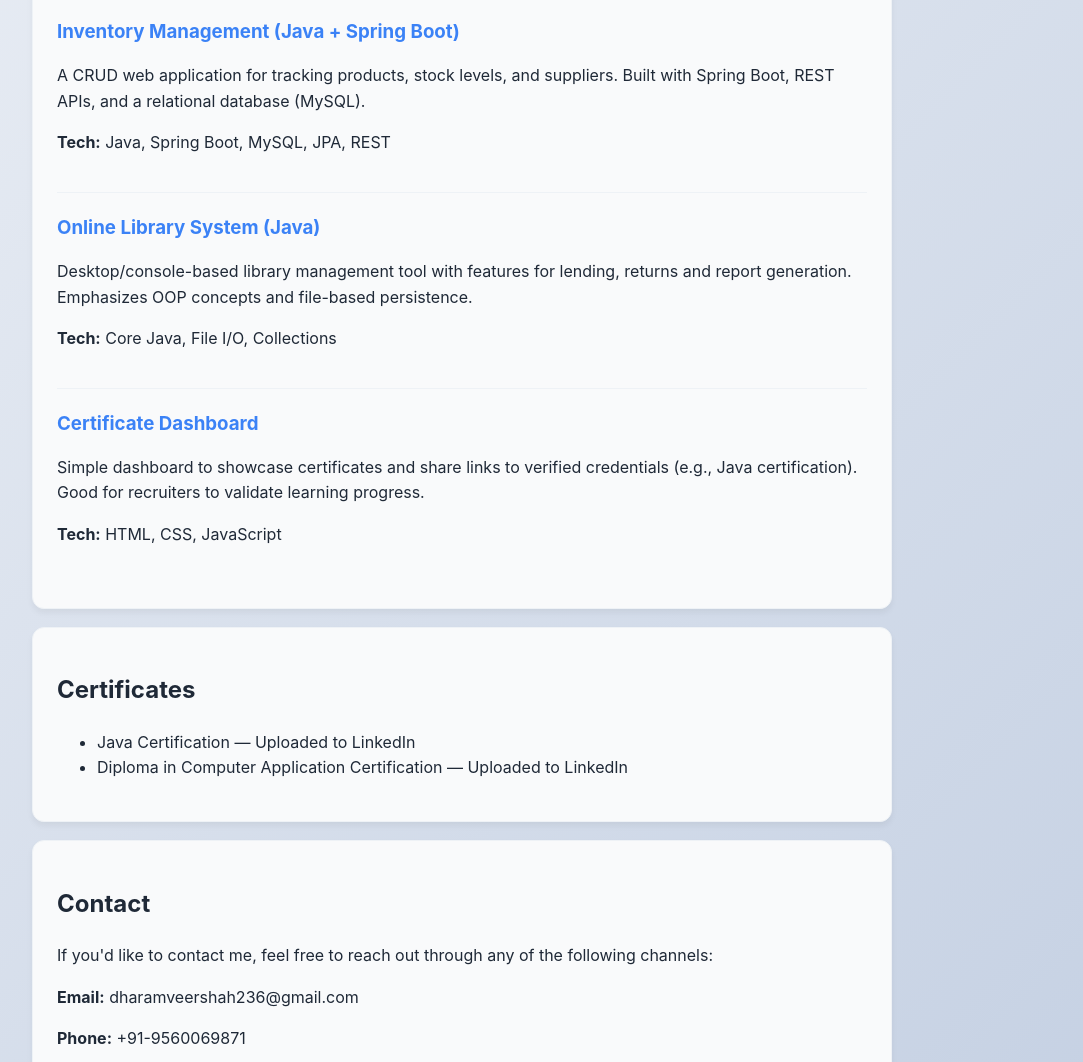
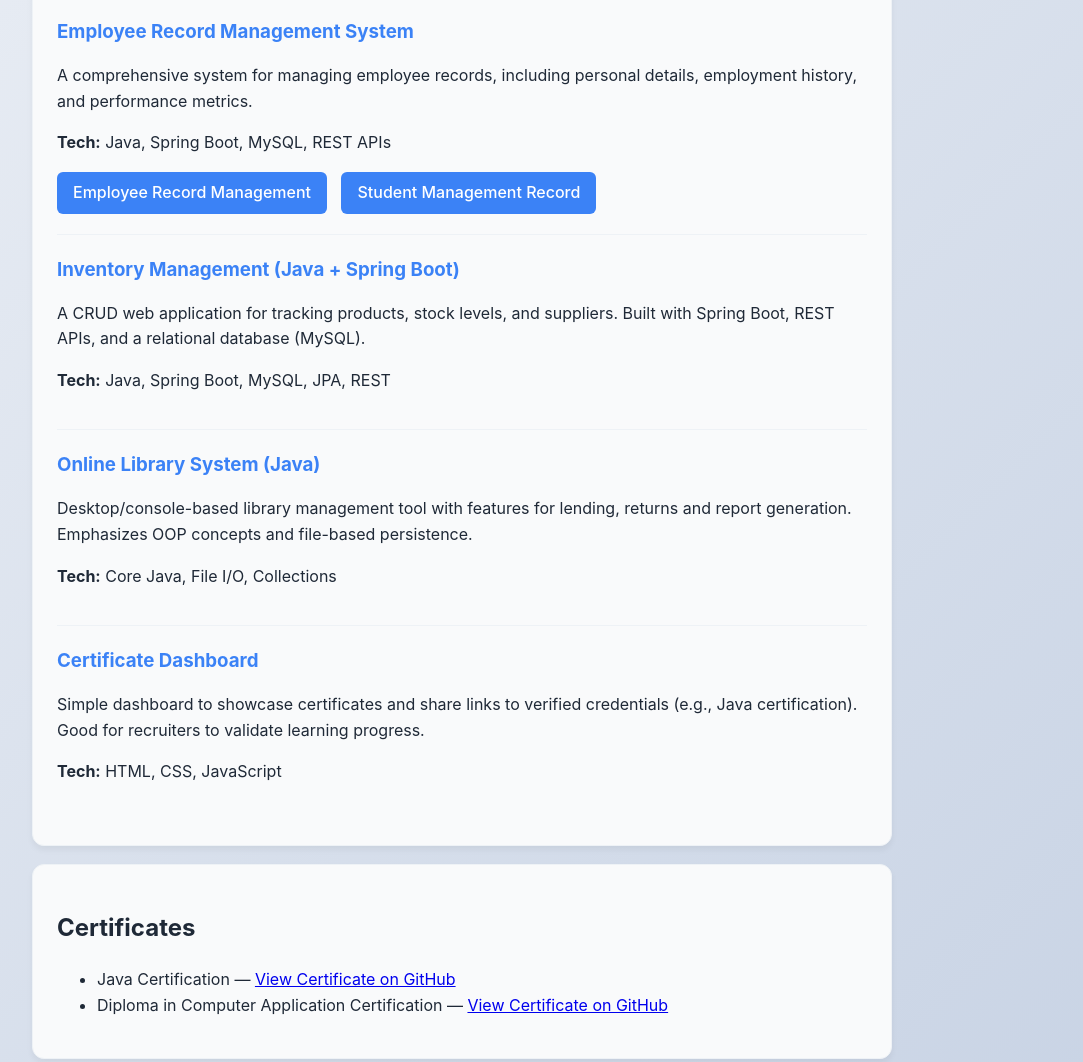
Before and after one commit to Dharamveer-shah/Dharamveer-shah.github.io, a plain HTML site: page index.html in a window 1280 px wide. Shown: the part 943-2005 px from the top of the page, without its empty margins (178-1261 px from the left). Drawn offline with Linux system fonts and the light colour scheme.

Commit message:
Revise portfolio with new projects and certificates
Updated portfolio with new projects and certificates, including links to GitHub repositories for further details.

```diff
--- a/index.html
+++ b/index.html
@@ -151,6 +151,26 @@
       margin-bottom: 8px;
     }
 
+    .project-links {
+      margin-top: 12px;
+    }
+
+    .project-links a {
+      display: inline-block;
+      background: var(--primary);
+      color: white;
+      padding: 8px 16px;
+      border-radius: 6px;
+      text-decoration: none;
+      font-weight: 500;
+      transition: background 0.3s ease;
+      margin-right: 10px;
+    }
+
+    .project-links a:hover {
+      background: #2563eb;
+    }
+
     .site-footer {
       padding: 20px 0;
       text-align: center;
@@ -225,6 +245,16 @@
       <h2>Highlighted Projects</h2>
 
       <article class="project">
+        <h3>Employee Record Management System</h3>
+        <p>A comprehensive system for managing employee records, including personal details, employment history, and performance metrics.</p>
+        <p><strong>Tech:</strong> Java, Spring Boot, MySQL, REST APIs</p>
+        <div class="project-links">
+          <a href="https://github.com/Dharamveer-shah/employee_record" target="_blank">Employee Record Management</a>
+          <a href="https://github.com/Dharamveer-shah/Student_Record" target="_blank">Student Management Record</a>
+        </div>
+      </article>
+
+      <article class="project">
         <h3>Inventory Management (Java + Spring Boot)</h3>
         <p>A CRUD web application for tracking products, stock levels, and suppliers. Built with Spring Boot, REST APIs, and a relational database (MySQL).</p>
         <p><strong>Tech:</strong> Java, Spring Boot, MySQL, JPA, REST</p>
@@ -246,8 +276,13 @@
     <section id="certificates" class="card">
       <h2>Certificates</h2>
       <ul>
-        <li>Java Certification — Uploaded to LinkedIn</li>
-        <li>Diploma in Computer Application Certification — Uploaded to LinkedIn</li>
+        <li>
+          Java Certification —
+          <a href="https://github.com/Dharamveer-shah/Java-certificate" target="_blank">View Certificate on GitHub</a>
+        </li>
+        <li>Diploma in Computer Application Certification —
+          <a href="https://github.com/Dharamveer-shah/certificate" target="_blank">View Certificate on GitHub</a>
+        </li>
       </ul>
     </section>
 
```
